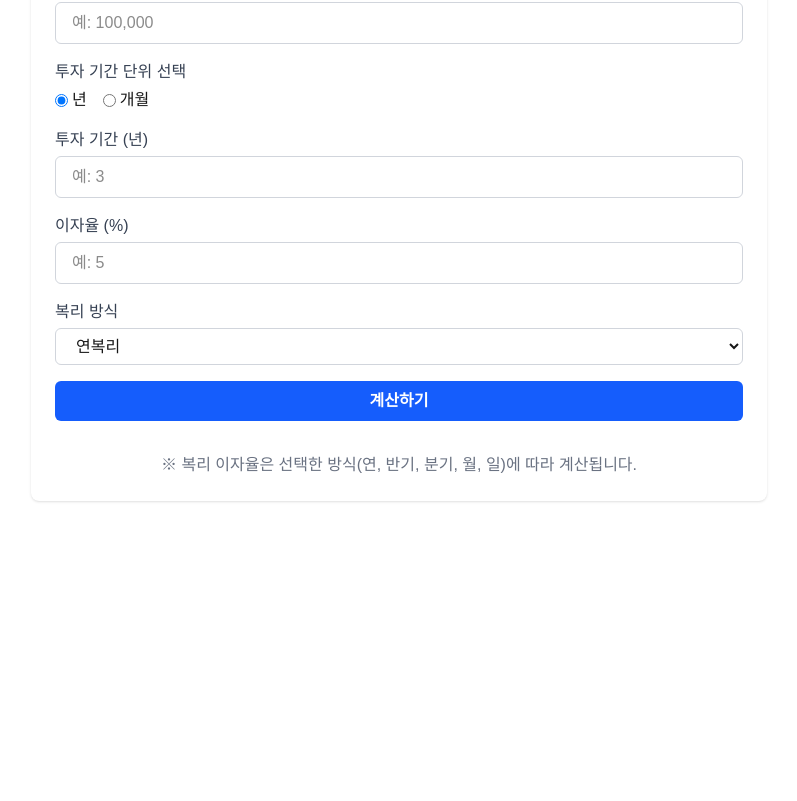
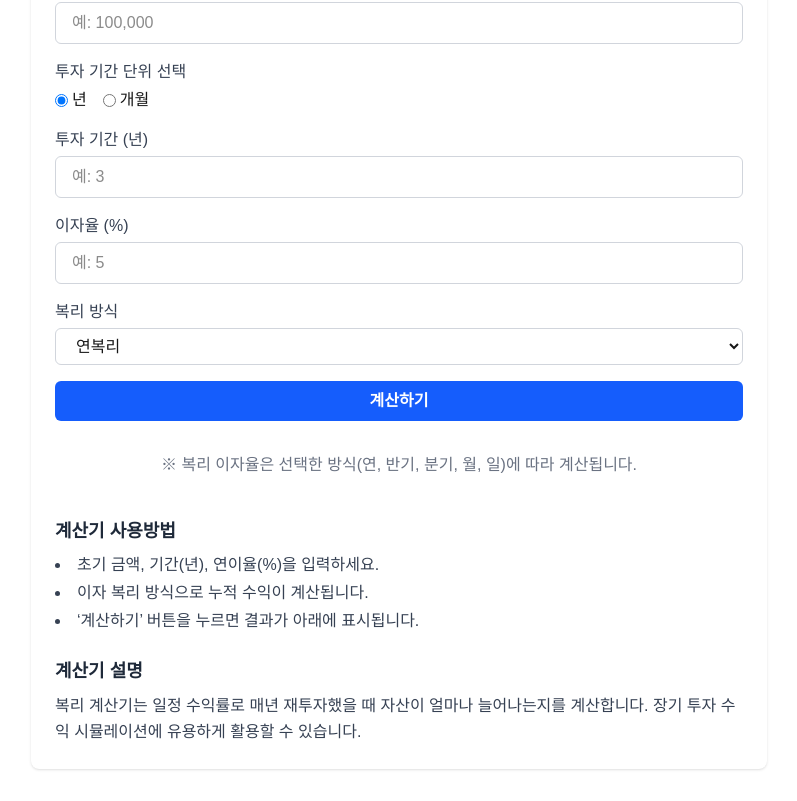
Before and after one commit to Jeonghaemo/stock-calculator, a Next.js app: page /compound in a window 1280 px wide. Shown: the part 285-1086 px from the top of the page, without its empty margins (241-1038 px from the left). Before the commit the page ends 818 px from the top, so only its background shows below. Built offline with nearby package versions, Linux system fonts and the light colour scheme.

Commit message:
계산기 설명 및 사용방법 섹션 추가

```diff
--- a/app/average/page.tsx
+++ b/app/average/page.tsx
@@ -136,6 +136,22 @@ export default function AverageCalculatorPage() {
           </div>
         )}
       </div>
+      <div className="mt-10">
+  <h2 className="text-lg font-bold text-gray-800 mb-2">계산기 사용방법</h2>
+  <ul className="list-disc list-inside text-gray-700 text-base space-y-1">
+    <li>금액을 입력하고, 환전할 통화를 선택하세요.</li>
+    <li>‘환율 계산하기’를 누르면 환전된 금액이 표시됩니다.</li>
+    <li>양방향 통화 전환도 버튼으로 쉽게 가능합니다.</li>
+  </ul>
+</div>
+
+<div className="mt-6">
+  <h2 className="text-lg font-bold text-gray-800 mb-2">계산기 설명</h2>
+  <p className="text-gray-700 text-base leading-relaxed">
+    환율 계산기는 실시간 환율을 기반으로 다양한 국가 통화 간 금액을 변환해줍니다. 해외여행, 송금, 외화 투자 시 활용할 수 있습니다.
+  </p>
+</div>
+
     </PageLayout>
   );
 }
--- a/app/compound/page.tsx
+++ b/app/compound/page.tsx
@@ -240,6 +240,22 @@ export default function CompoundCalculatorPage() {
           ※ 복리 이자율은 선택한 방식(연, 반기, 분기, 월, 일)에 따라 계산됩니다.
         </p>
       </div>
+      <div className="mt-10">
+  <h2 className="text-lg font-bold text-gray-800 mb-2">계산기 사용방법</h2>
+  <ul className="list-disc list-inside text-gray-700 text-base space-y-1">
+    <li>초기 금액, 기간(년), 연이율(%)을 입력하세요.</li>
+    <li>이자 복리 방식으로 누적 수익이 계산됩니다.</li>
+    <li>‘계산하기’ 버튼을 누르면 결과가 아래에 표시됩니다.</li>
+  </ul>
+</div>
+
+<div className="mt-6">
+  <h2 className="text-lg font-bold text-gray-800 mb-2">계산기 설명</h2>
+  <p className="text-gray-700 text-base leading-relaxed">
+    복리 계산기는 일정 수익률로 매년 재투자했을 때 자산이 얼마나 늘어나는지를 계산합니다. 장기 투자 수익 시뮬레이션에 유용하게 활용할 수 있습니다.
+  </p>
+</div>
+
     </PageLayout>
   );
 }
--- a/app/dividend/page.tsx
+++ b/app/dividend/page.tsx
@@ -94,6 +94,21 @@ export default function DividendCalculatorPage() {
           </div>
         )}
       </div>
+      <div className="mt-10">
+  <h2 className="text-lg font-bold text-gray-800 mb-2">계산기 사용방법</h2>
+  <ul className="list-disc list-inside text-gray-700 text-base space-y-1">
+    <li>주당 배당금과 현재 주가를 입력하면 배당수익률이 계산됩니다.</li>
+    <li>보유 주식 수를 입력하면 받을 총 배당금도 함께 확인할 수 있습니다.</li>
+  </ul>
+</div>
+
+<div className="mt-6">
+  <h2 className="text-lg font-bold text-gray-800 mb-2">계산기 설명</h2>
+  <p className="text-gray-700 text-base leading-relaxed">
+    배당수익률 계산기는 현재 주가 대비 연간 배당금의 비율을 계산합니다. 안정적인 현금 흐름을 원하는 투자자에게 유용합니다.
+  </p>
+</div>
+
     </PageLayout>
   );
 }
--- a/app/exchange/page.tsx
+++ b/app/exchange/page.tsx
@@ -8,6 +8,23 @@ export default function ExchangePage() {
       description="실시간 환율로 간편하게 계산할 수 있는 환율 계산기입니다. 여러 나라 통화 간 변환을 빠르고 정확하게 확인해보세요.."
     >
       <ExchangeForm />
+      <div className="mt-10">
+  <h2 className="text-lg font-bold text-gray-800 mb-2">계산기 사용방법</h2>
+  <ul className="list-disc list-inside text-gray-700 text-base space-y-1">
+    <li>금액을 입력하고, 환전할 통화를 선택하세요.</li>
+    <li>‘환율 계산하기’를 누르면 환전된 금액이 표시됩니다.</li>
+    <li>양방향 통화 전환도 버튼으로 쉽게 가능합니다.</li>
+  </ul>
+</div>
+
+<div className="mt-6">
+  <h2 className="text-lg font-bold text-gray-800 mb-2">계산기 설명</h2>
+  <p className="text-gray-700 text-base leading-relaxed">
+    환율 계산기는 실시간 환율을 기반으로 다양한 국가 통화 간 금액을 변환해줍니다. 해외여행, 송금, 외화 투자 시 활용할 수 있습니다.
+  </p>
+</div>
+
     </PageLayout>
+
   );
 }
--- a/app/fee/page.tsx
+++ b/app/fee/page.tsx
@@ -91,6 +91,22 @@ export default function FeeCalculatorPage() {
           </div>
         )}
       </div>
+      <div className="mt-10">
+  <h2 className="text-lg font-bold text-gray-800 mb-2">계산기 사용방법</h2>
+  <ul className="list-disc list-inside text-gray-700 text-base space-y-1">
+    <li>매수가, 현재가, 수량을 입력하세요.</li>
+    <li>매수·매도 수수료율은 기본값이 설정되어 있으며 변경 가능합니다.</li>
+    <li>실제 수익금과 수익률, 수수료 차감 후 금액이 자동 계산됩니다.</li>
+  </ul>
+</div>
+
+<div className="mt-6">
+  <h2 className="text-lg font-bold text-gray-800 mb-2">계산기 설명</h2>
+  <p className="text-gray-700 text-base leading-relaxed">
+    수수료 계산기는 주식 매매 시 발생하는 수수료를 반영하여 실제 수익을 계산합니다. 실수익률과 세후 수익을 정확하게 확인할 수 있습니다.
+  </p>
+</div>
+
     </PageLayout>
   );
 }
--- a/app/losscut/page.tsx
+++ b/app/losscut/page.tsx
@@ -76,6 +76,22 @@ export default function LosscutCalculatorPage() {
           </div>
         )}
       </div>
+      <div className="mt-10">
+  <h2 className="text-lg font-bold text-gray-800 mb-2">계산기 사용방법</h2>
+  <ul className="list-disc list-inside text-gray-700 text-base space-y-1">
+    <li>매수가와 손절기준 손실률(%)을 입력하세요.</li>
+    <li>손절가가 바로 계산되어 표시됩니다.</li>
+    <li>실제 매도 시 참고할 수 있는 기준가입니다.</li>
+  </ul>
+</div>
+
+<div className="mt-6">
+  <h2 className="text-lg font-bold text-gray-800 mb-2">계산기 설명</h2>
+  <p className="text-gray-700 text-base leading-relaxed">
+    손절가 계산기는 매수가 대비 손절 기준 비율을 입력하면 매도 기준 가격을 계산합니다. 리스크 관리나 손절 금액 계산에 도움이 됩니다.
+  </p>
+</div>
+
     </PageLayout>
   );
 }
--- a/app/target/page.tsx
+++ b/app/target/page.tsx
@@ -76,6 +76,21 @@ export default function TargetCalculatorPage() {
           </div>
         )}
       </div>
+      <div className="mt-10">
+  <h2 className="text-lg font-bold text-gray-800 mb-2">계산기 사용방법</h2>
+  <ul className="list-disc list-inside text-gray-700 text-base space-y-1">
+    <li>매수가와 목표 수익률(%)을 입력하세요.</li>
+    <li>목표 수익률에 해당하는 목표 매도가가 계산됩니다.</li>
+  </ul>
+</div>
+
+<div className="mt-6">
+  <h2 className="text-lg font-bold text-gray-800 mb-2">계산기 설명</h2>
+  <p className="text-gray-700 text-base leading-relaxed">
+    목표 수익률 계산기는 설정한 수익률에 도달하기 위해 필요한 매도가를 계산합니다. 목표가 설정이나 분할매도 시점 판단에 활용할 수 있습니다.
+  </p>
+</div>
+
     </PageLayout>
   );
 }
--- a/app/tax/page.tsx
+++ b/app/tax/page.tsx
@@ -132,6 +132,22 @@ export default function CapitalGainTaxCalculatorPage() {
           </div>
         )}
       </div>
+      <div className="mt-10">
+  <h2 className="text-lg font-bold text-gray-800 mb-2">계산기 사용방법</h2>
+  <ul className="list-disc list-inside text-gray-700 text-base space-y-1">
+    <li>매도가, 매수가, 필요경비, 기본공제를 입력하세요.</li>
+    <li>입력값을 기준으로 양도차익과 과세표준이 계산됩니다.</li>
+    <li>적용 세율을 기준으로 예상 세금이 표시됩니다.</li>
+  </ul>
+</div>
+
+<div className="mt-6">
+  <h2 className="text-lg font-bold text-gray-800 mb-2">계산기 설명</h2>
+  <p className="text-gray-700 text-base leading-relaxed">
+    양도소득세 계산기는 주식 양도차익에 대한 과세 금액을 계산합니다. 국내 및 해외 주식 매매 후 예상 세금 규모를 미리 확인할 수 있습니다.
+  </p>
+</div>
+
     </PageLayout>
   );
 }
--- a/app/water/page.tsx
+++ b/app/water/page.tsx
@@ -130,6 +130,22 @@ export default function WaterCalculatorPage() {
           ※ 총 투자금액과 전체 수량을 바탕으로 새로운 평단가를 계산합니다.
         </p>
       </div>
+      <div className="mt-10">
+  <h2 className="text-lg font-bold text-gray-800 mb-2">계산기 사용방법</h2>
+  <ul className="list-disc list-inside text-gray-700 text-base space-y-1">
+    <li>현재 평단가와 수량을 입력하세요.</li>
+    <li>최대 3회까지 추가 매수 가격과 수량을 입력할 수 있습니다.</li>
+    <li>입력값을 바탕으로 새로운 평균 평단가가 계산됩니다.</li>
+  </ul>
+</div>
+
+<div className="mt-6">
+  <h2 className="text-lg font-bold text-gray-800 mb-2">계산기 설명</h2>
+  <p className="text-gray-700 text-base leading-relaxed">
+    물타기 계산기는 여러 번의 매수에 따른 평균 매입단가를 계산해줍니다. 추가 매수 전략의 효과를 사전에 확인할 수 있습니다.
+  </p>
+</div>
+
     </PageLayout>
   );
 }
--- a/app/yield/page.tsx
+++ b/app/yield/page.tsx
@@ -116,6 +116,22 @@ export default function YieldCalculatorPage() {
           </div>
         )}
       </div>
+      <div className="mt-10">
+  <h2 className="text-lg font-bold text-gray-800 mb-2">계산기 사용방법</h2>
+  <ul className="list-disc list-inside text-gray-700 text-base space-y-1">
+    <li>매수가, 현재가, 수량을 입력하세요.</li>
+    <li>수익 계산하기 버튼을 눌러주세요.</li>
+    <li>수익률과 수익금을 확인할 수 있습니다. 세금을 제외한 금액도 확인할 수 있습니다.</li>
+  </ul>
+</div>
+
+<div className="mt-6">
+  <h2 className="text-lg font-bold text-gray-800 mb-2">계산기 설명</h2>
+  <p className="text-gray-700 text-base leading-relaxed">
+    주식 수익률 계산기는 매수가, 현재가, 보유 수량을 기준으로 수익률과 수익 금액을 계산합니다. 단타, 중장기 투자 결과를 빠르게 확인하고자 할 때 유용합니다.
+  </p>
+</div>
+
     </PageLayout>
   );
 }
```
